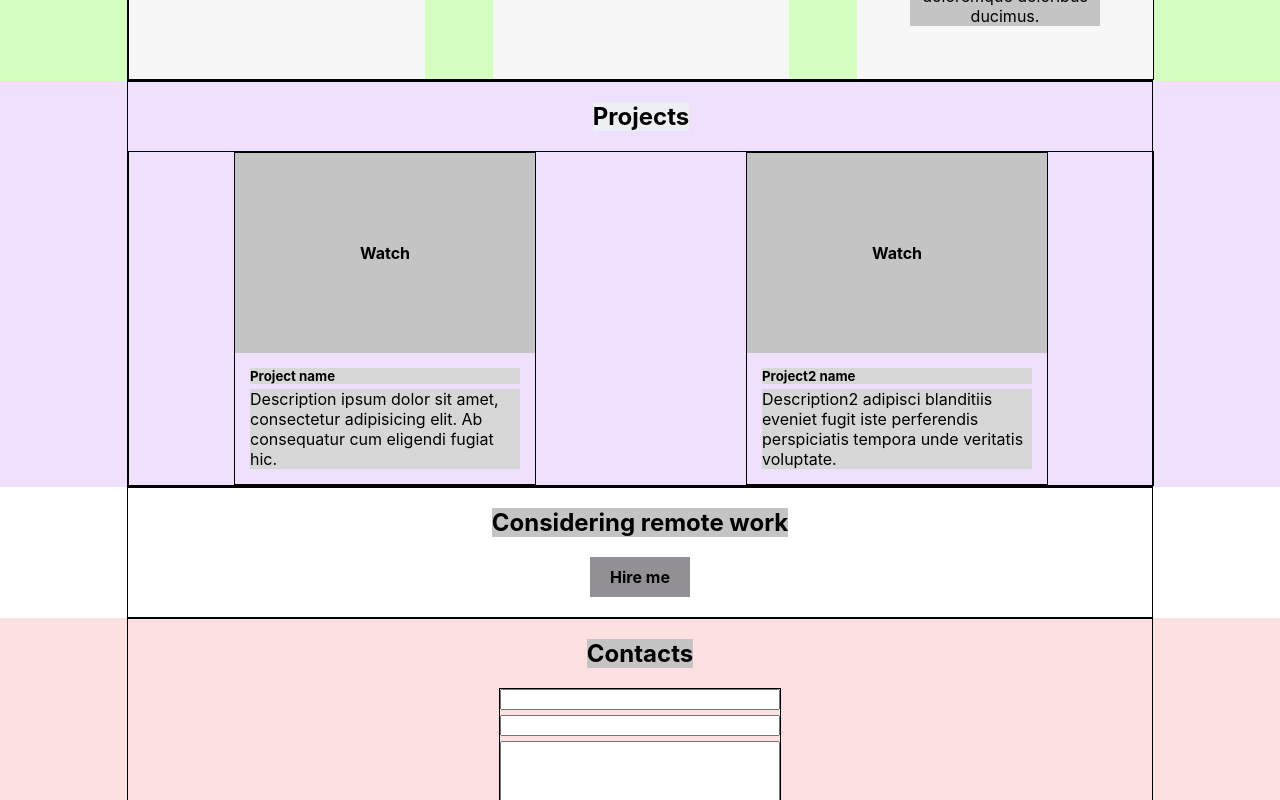
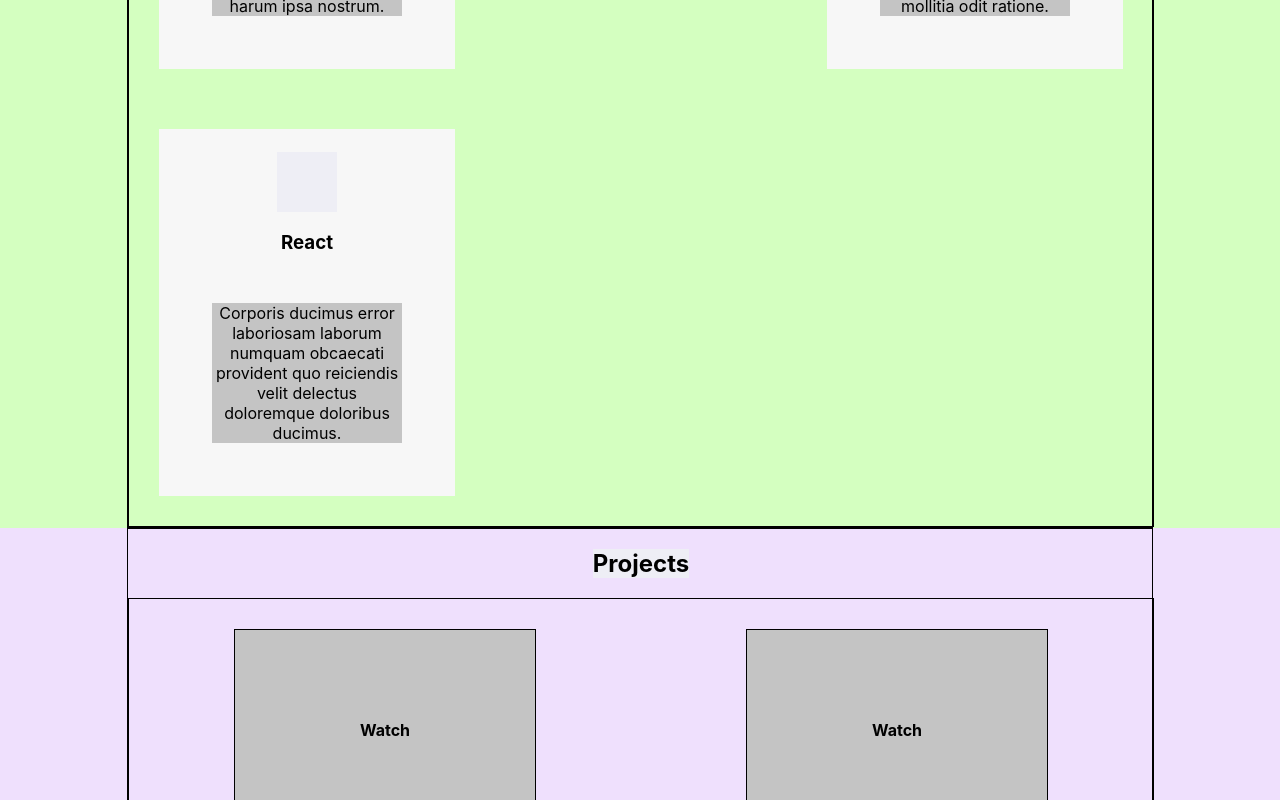
Before and after one commit to antondoom1/portfolio, a React (Create React App) app: page / in a window 1280 px wide. Shown: the part 840-1640 px from the top of the page. Built offline with nearby package versions, Linux system fonts and the light colour scheme.

Commit message:
micro fix

```diff
--- a/src/projects/project/Project.module.css
+++ b/src/projects/project/Project.module.css
@@ -1,6 +1,7 @@
 .project {
     border: 1px solid;
     width: 300px;
+    margin: 30px;
 }
 
 .imgContainer {
--- a/src/skills/skill/Skill.module.css
+++ b/src/skills/skill/Skill.module.css
@@ -6,6 +6,7 @@
     align-items: center;
     text-align: center;
     padding: 23px;
+    margin: 30px;
 }
 
 .icon {
```
